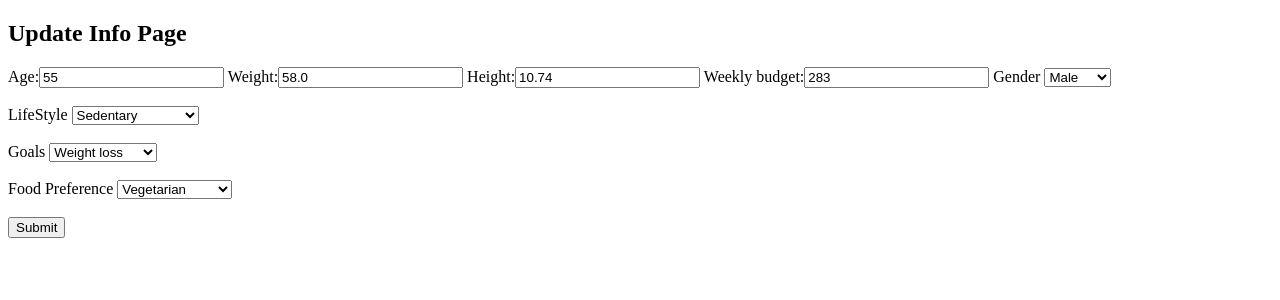
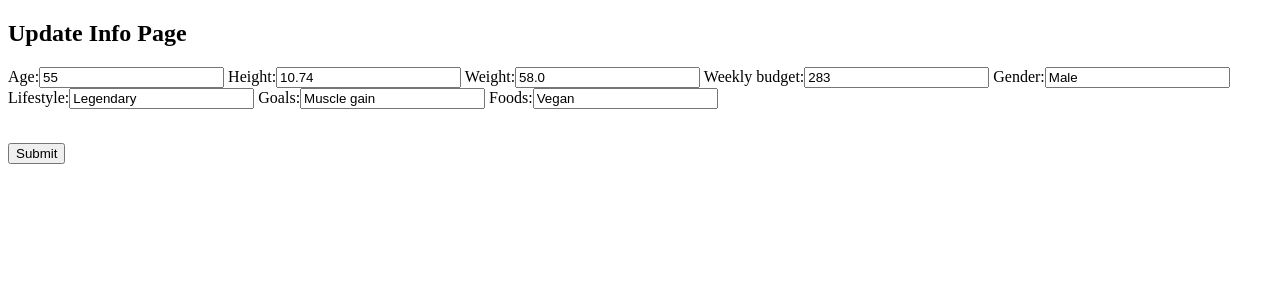
Before and after one commit to lowryel/Diet-Plan-App, a Django app: page /update_info in a window 1280 px wide. Shown: the top 300 px of the page. Run offline with Django 3.2, Linux system fonts and the light colour scheme; a user stored in the database is signed in; data comes from the database, SQL or seed files in the repository; both versions use the stored data as it was after the commit.

Commit message:
After some new changes

```diff
--- a/Diet/settings.py
+++ b/Diet/settings.py
@@ -11,6 +11,7 @@ https://docs.djangoproject.com/en/1.11/ref/settings/
 """
 
 import os
+from decouple import config
 
 # Build paths inside the project like this: os.path.join(BASE_DIR, ...)
 BASE_DIR = os.path.dirname(os.path.dirname(os.path.abspath(__file__)))
@@ -20,7 +21,7 @@ BASE_DIR = os.path.dirname(os.path.dirname(os.path.abspath(__file__)))
 # See https://docs.djangoproject.com/en/1.11/howto/deployment/checklist/
 
 # SECURITY WARNING: keep the secret key used in production secret!
-SECRET_KEY = '!ja5+7&wkp_2m$a8*8do54-^=2ru2ryfd0(2--rq5d7)55n)3_'
+SECRET_KEY = config("SECRET_KEY")
 
 # SECURITY WARNING: don't run with debug turned on in production!
 DEBUG = True
--- a/diet_planapp/forms.py
+++ b/diet_planapp/forms.py
@@ -4,4 +4,6 @@ from .models import fill_formModel
 class fill_formForm(ModelForm):
     class Meta:
         model = fill_formModel
-        fields=['age', 'weight', 'height', 'weekly_budget']
+        fields=[
+            'age', 'height', 'weight', 'weekly_budget', 'gender', 'lifestyle', 'goals', 'foods'
+        ]
--- /dev/null
+++ b/requirements.txt
@@ -0,0 +1,6 @@
+certifi==2020.6.20
+Django==1.11
+Pillow==7.2.0
+python-decouple==3.5
+pytz==2021.3
+wincertstore==0.2
--- a/templates/update_info.html
+++ b/templates/update_info.html
@@ -10,35 +10,7 @@
     <h2>Update Info Page</h2>
     <form action="", method="POST">
         {% csrf_token %}
-        {{form}}
-
-        <label for="Gender">Gender</label>
-        <select id="Gender", name="gender">
-            <option value="Male">Male</option>
-            <option value="Female">Female</option>
-            <option value="Active">Other</option>
-        </select><br><br>
-
-        <label for="Lifestyle">LifeStyle</label>
-        <select id="Lifestyle", name="lifestyle">
-            <option value="Sedentary">Sedentary</option>
-            <option value="Moderately active">Moderately active</option>
-            <option value="Active">Active</option>
-        </select><br><br>
-
-        <label for="Goals">Goals</label>
-        <select id="Goals", name="goals">
-            <option value="Weight loss">Weight loss</option>
-            <option value="Muscle gain">Muscle gain</option>
-            <option value="Healthy eating">Healthy eating</option>
-        </select><br><br>
-
-        <label for="Foods">Food Preference</label>
-        <select id="Foods", name="foods">
-            <option value="Vegetarian">Vegetarian</option>
-            <option value="Non-Vegetarian">Non-Vegetarian</option>
-            <option value="Vegan">Vegan</option>
-        </select><br><br>
+        <p>{{form}}</p><br>
         <input type="submit">
     </form>
 </body>
```
Also changed, not shown: db.sqlite3, 2 other files.
